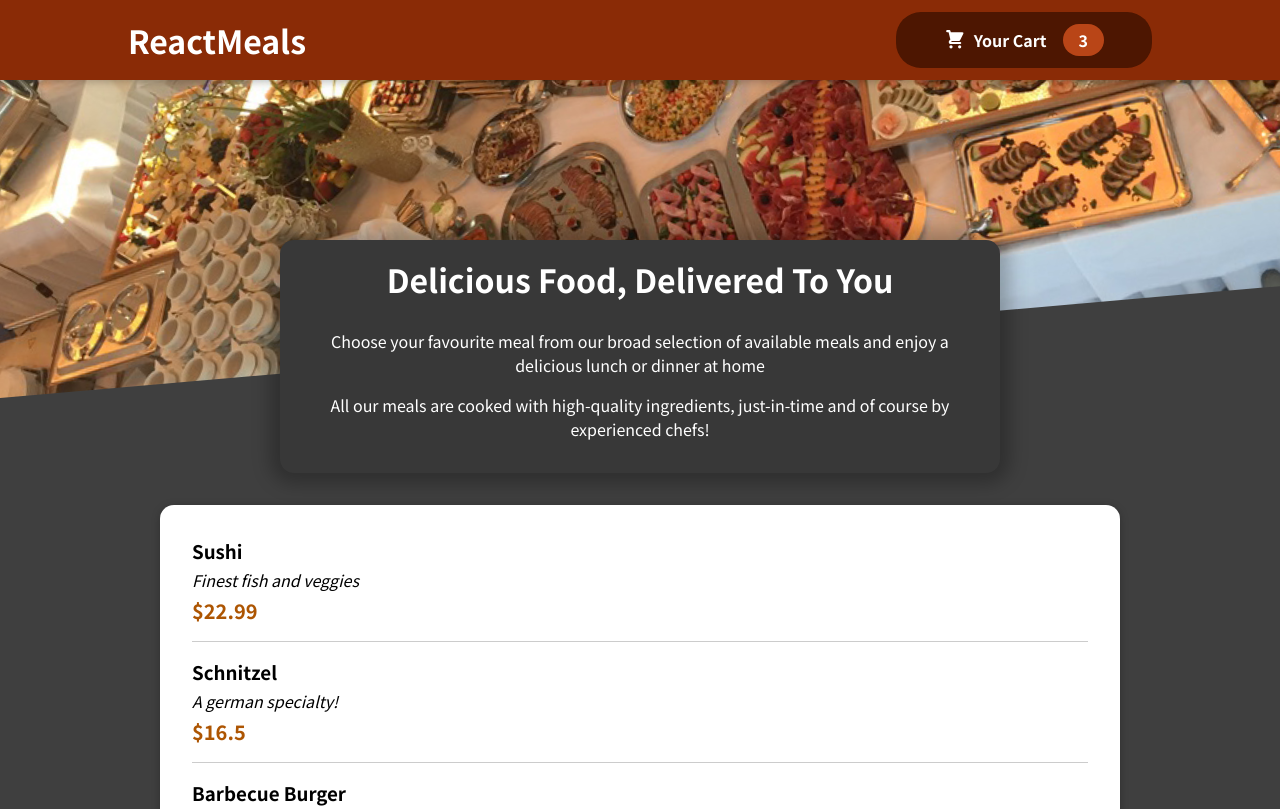
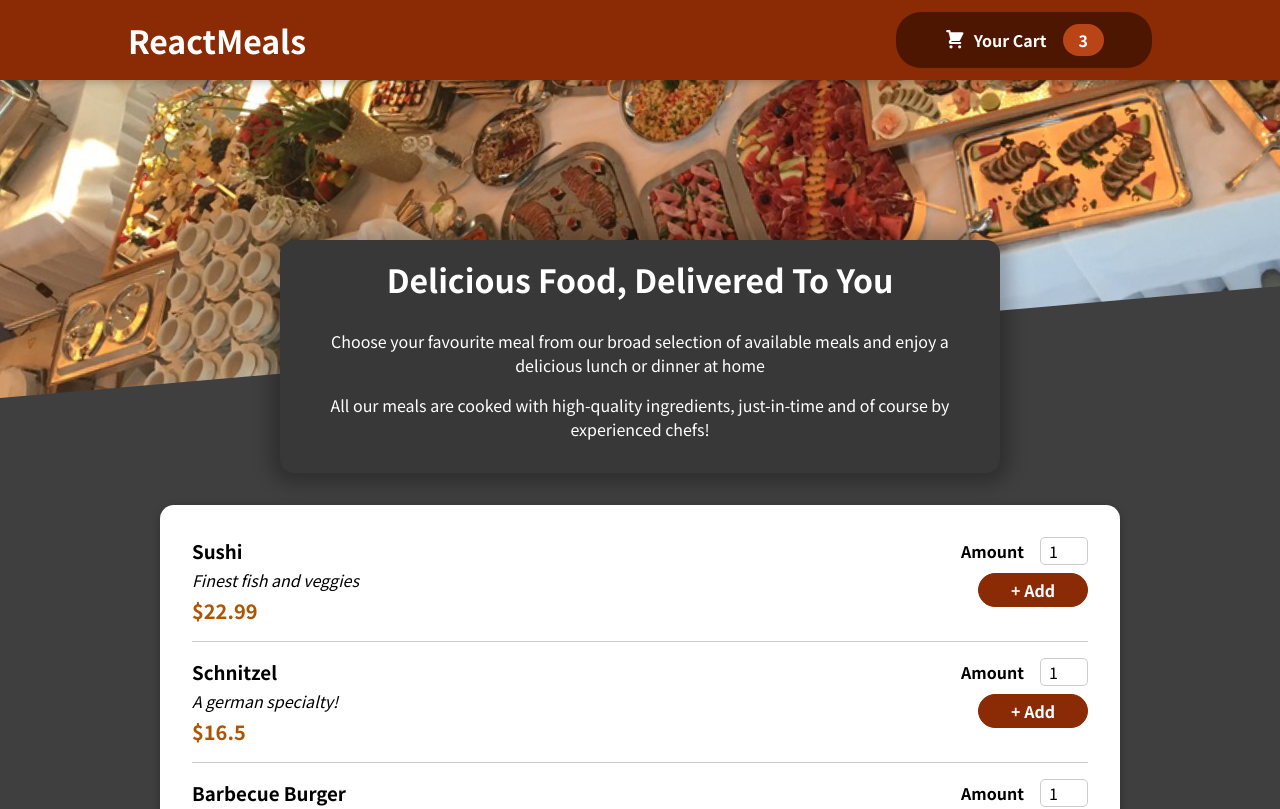
Before and after one commit to Smoopfrog/food-app, a React (Create React App) app: page / in a window 1280 px wide. Shown: the top 809 px of the page. Built offline with nearby package versions, Linux system fonts and the light colour scheme.

Commit message:
Create input component and add to MealItem

```diff
--- a/src/components/Meals/MealItem/MealItem.js
+++ b/src/components/Meals/MealItem/MealItem.js
@@ -1,4 +1,5 @@
 import classes from "./MealItem.module.css";
+import MealItemForm from "./MealItemForm";
 
 const MealItem = (props) => {
   const price = `$${props.price}`
@@ -11,7 +12,7 @@
         <div className={classes.price}>{price}</div>
       </div>
       <div>
-
+        <MealItemForm />
       </div>
     </li>
   );
--- a/src/components/Meals/MealItem/MealItemForm.js
+++ b/src/components/Meals/MealItem/MealItemForm.js
@@ -0,0 +1,23 @@
+import Input from "../../UI/Input";
+import classes from "./MealItemForm.module.css";
+
+const MealItemForm = (props) => {
+  return (
+    <form className={classes.form}>
+      <Input
+        label="Amount"
+        input={{
+          id: "amount",
+          type: "input",
+          min: "1",
+          max: "5",
+          step: "1",
+          defaultValue: "1",
+        }}
+      />
+      <button>+ Add</button>
+    </form>
+  );
+};
+
+export default MealItemForm;
--- /dev/null
+++ b/src/components/Meals/MealItem/MealItemForm.module.css
@@ -0,0 +1,20 @@
+.form {
+  text-align: right;
+}
+
+.form button {
+  font: inherit;
+  cursor: pointer;
+  background-color: #8a2b06;
+  border: 1px solid #8a2b06;
+  color: white;
+  padding: 0.25rem 2rem;
+  border-radius: 20px;
+  font-weight: bold;
+}
+
+.form button:hover,
+.form button:active {
+  background-color: #641e03;
+  border-color: #641e03;
+}
--- /dev/null
+++ b/src/components/UI/Input.js
@@ -0,0 +1,12 @@
+import classes from "./Input.module.css";
+
+const Input = (props) => {
+  return (
+    <div className={classes.input}>
+      <label htmlFor={props.input.id}>{props.label}</label>
+      <input {...props.input} />
+    </div>
+  );
+};
+
+export default Input;
--- /dev/null
+++ b/src/components/UI/Input.module.css
@@ -0,0 +1,18 @@
+.input {
+  display: flex;
+  align-items: center;
+  margin-bottom: 0.5rem;
+}
+
+.input label {
+  font-weight: bold;
+  margin-right: 1rem;
+}
+
+.input input {
+  width: 3rem;
+  border-radius: 5px;
+  border: 1px solid #ccc;
+  font: inherit;
+  padding-left: 0.5rem;
+}
```
